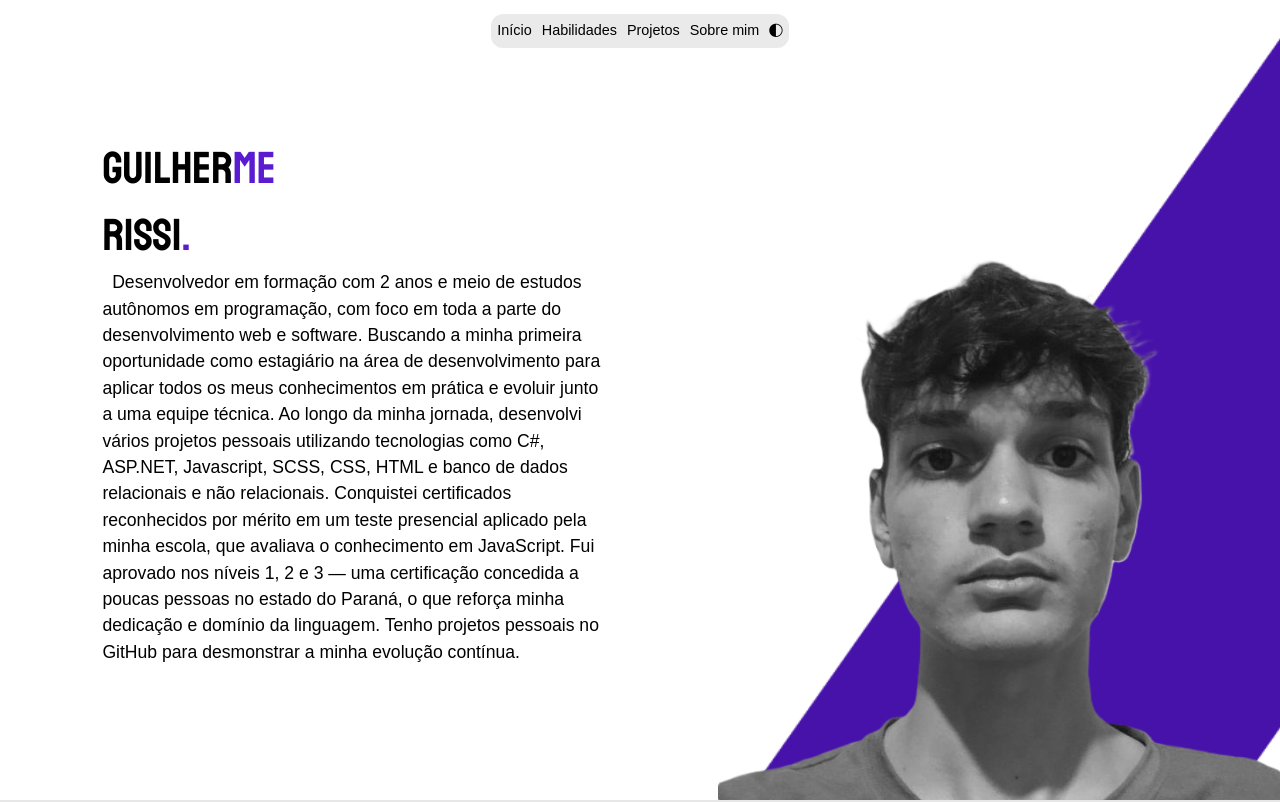
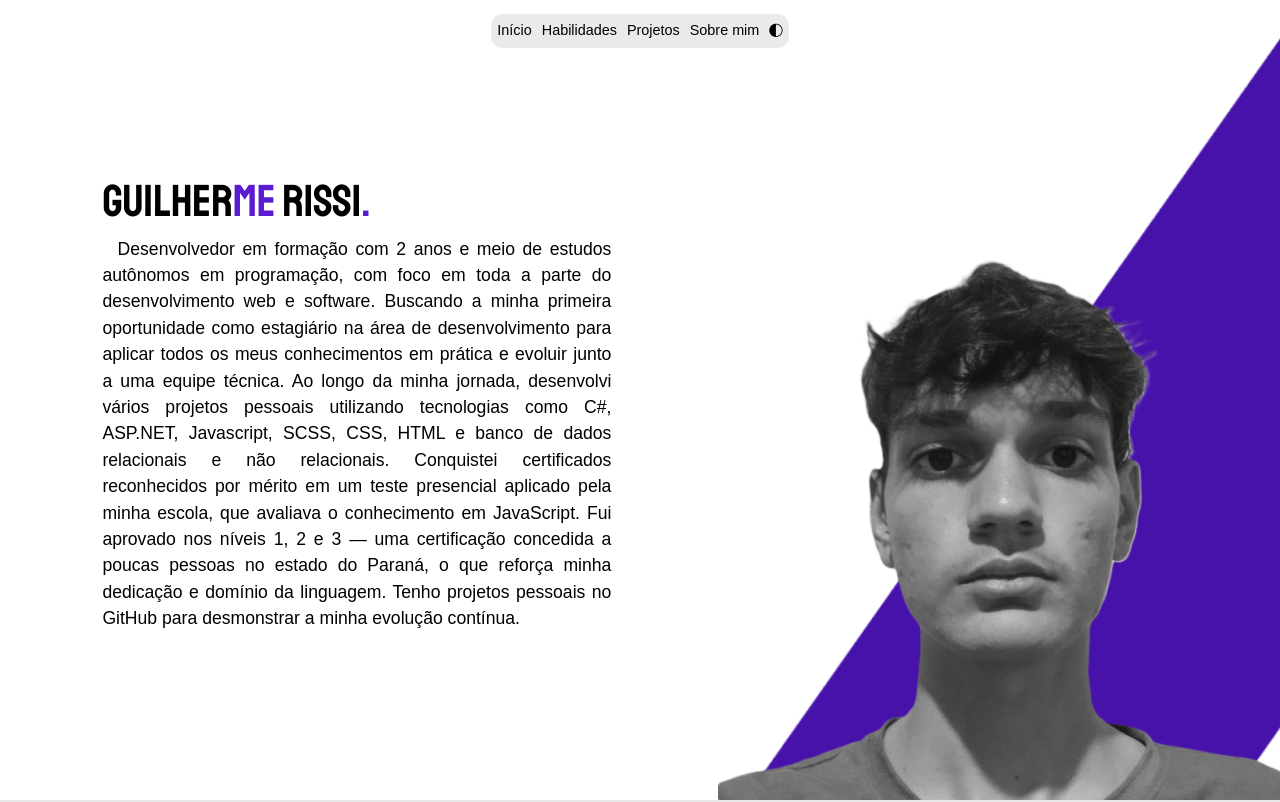
Before and after one commit to glrmrissi/Portfolio, a React (Vite) app: page / in a window 1280 px wide. Shown: the top 802 px of the page. Built offline with nearby package versions, Linux system fonts and the light colour scheme; a web font is replaced by a local one.

Commit message:
text-align change

```diff
--- a/src/assets/scss/import.css
+++ b/src/assets/scss/import.css
@@ -156,6 +156,7 @@ a {
   z-index: 999;
 }
 .resume-details p {
+  text-align: justify;
   font-size: 1.1rem;
   color: var(--font-color-main);
 }
--- a/src/assets/scss/styles/components/resumeDiv/_resumeDiv.scss
+++ b/src/assets/scss/styles/components/resumeDiv/_resumeDiv.scss
@@ -33,6 +33,7 @@
   padding: 0 6vw 0 8vw;
   z-index: 999;
   p {
+    text-align: justify;
     font-size: 1.1rem;
     color: var(--font-color-main);
   }
--- a/src/components/ResumeSection/ResumeSection.tsx
+++ b/src/components/ResumeSection/ResumeSection.tsx
@@ -7,11 +7,7 @@ const ResumeSection = () => {
         <div className="resume-details">
           <div>
             <h2 className="title">
-              Guilher
-              <span>me</span>
-            </h2>
-            <h2 className="title">
-              Rissi<span>.</span>
+              Guilher<span>me</span> Rissi<span>.</span>
             </h2>
             <p>
               &nbsp; Desenvolvedor em formação com 2 anos e meio de estudos autônomos
```
Also changed, not shown: 1 other file (tests, documents, lock files or other folders).
